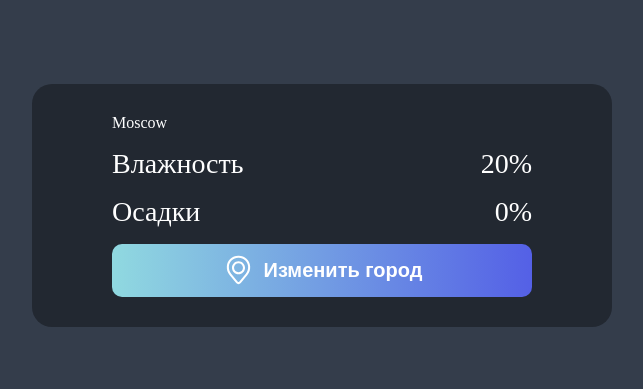
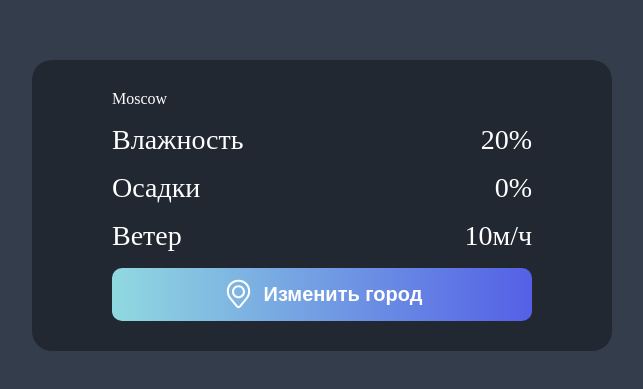
Before and after one commit to milkyaz/weather-proj, a Vue app: page / in a window 1280 px wide. Shown: the part 195-584 px from the top of the page, without its empty margins (318-961 px from the left). Built offline with nearby package versions, Linux system fonts and the light colour scheme.

Commit message:
use array dataModified

```diff
--- a/src/App.vue
+++ b/src/App.vue
@@ -6,13 +6,26 @@ import {computed, ref} from "vue";
 const savedCity = ref('Moscow');
 const data = ref({
   humidity: 20,
+  rain: 0,
+  wind: 10,
 });
 
 const dataModified = computed(() => {
-  return {
-    label: 'Влажность',
-    stat: data.value.humidity + '%'
-  }
+  return [
+    {
+      label: 'Влажность',
+      stat: data.value.humidity + '%'
+    },
+    {
+      label: 'Осадки',
+      stat: data.value.rain + '%'
+    },
+    {
+      label: 'Ветер',
+      stat: data.value.wind + 'м/ч'
+    },
+
+  ]
 })
 
 async function getCity(city) {
@@ -24,9 +37,8 @@ async function getCity(city) {
 <template>
   <main class="main">
     <div id="city">{{ savedCity }}</div>
-    <State v-bind="dataModified" />
-    <State label="Осадки" stat="0%"/>
-    <CitySelect @selected-city="getCity" />
+    <State v-for="item in dataModified" v-bind="item" :key="item.label" />
+    <CitySelect @selected-city="getCity"/>
   </main>
 
 </template>
```
